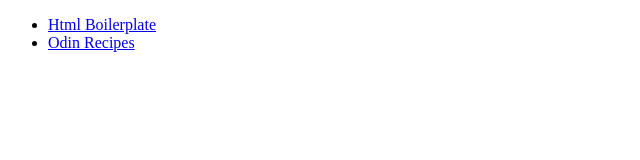
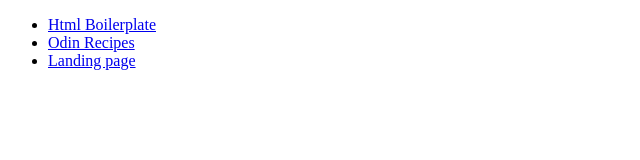
Before and after one commit to JoeJoe-C/odin, a plain HTML site: page index.html in a window 1280 px wide. Shown: the whole page, without its empty margins (0-640 px from the left). Drawn offline with Linux system fonts and the light colour scheme.

Commit message:
updated odin index page

```diff
--- a/index.html
+++ b/index.html
@@ -11,6 +11,7 @@
 	<ul>
 		<li><a href="html-boilerplate/index.html">Html Boilerplate</a></li>
 		<li><a href="odin-recipes/index.html">Odin Recipes</a></li>
+		<li><a href="landing-page/index.html">Landing page</a></li>
 	</ul>
 </body>
 
```
